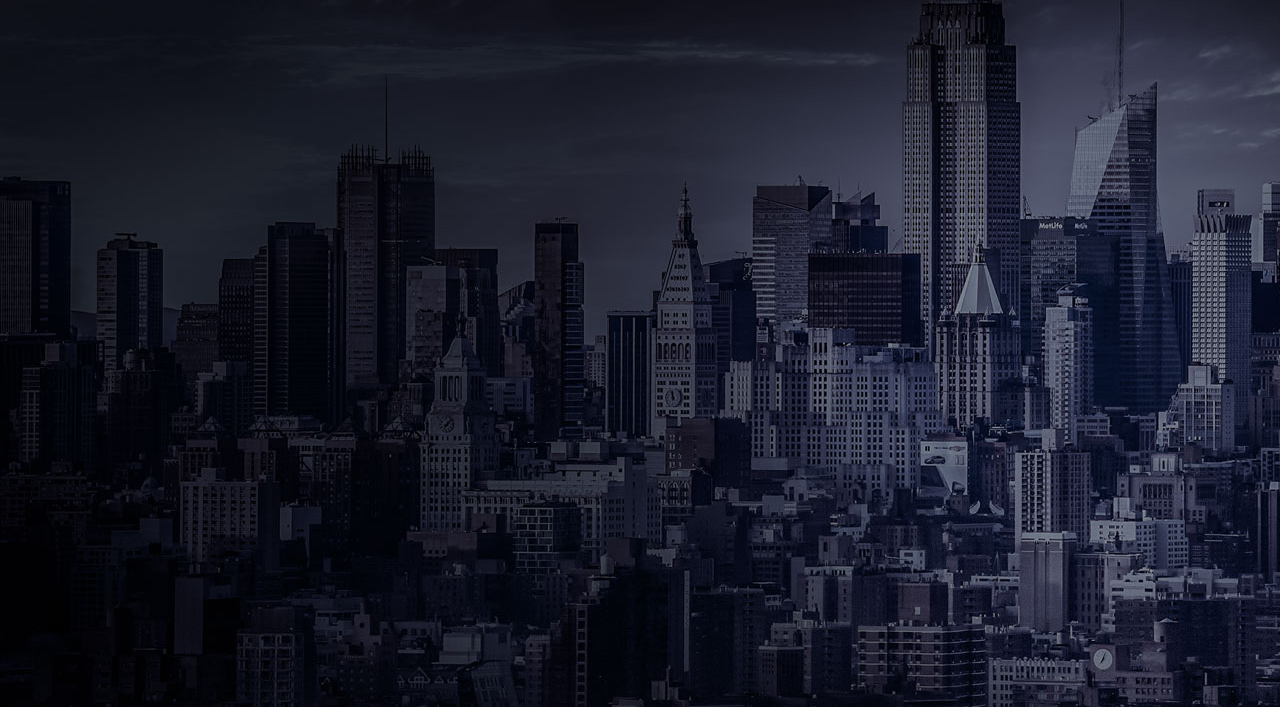
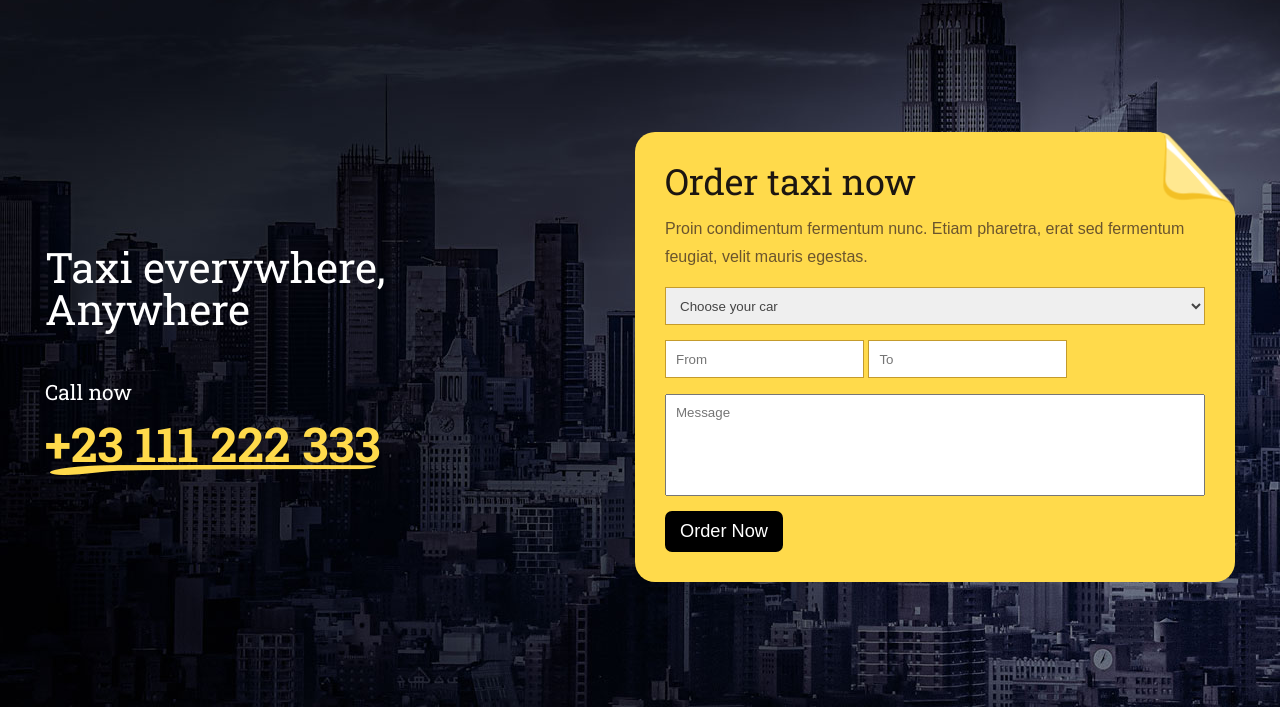
Before and after one commit to gokhanimen/taxi-landing-page, a plain HTML site: page index.html in a window 1280 px wide. Shown: the part 93-800 px from the top of the page. Drawn offline with Linux system fonts and the light colour scheme.

Commit message:
Show Case area has been created and new picture added.

```diff
--- a/css/style.css
+++ b/css/style.css
@@ -1,4 +1,4 @@
-@import url('https://fonts.googleapis.com/css2?family=Roboto+Slab:wght@200;400;500&display=swap');
+@import url('https://fonts.googleapis.com/css2?family=Roboto+Slab:wght@200;400;500;700&display=swap');
 
 * {
     margin: 0;
@@ -8,6 +8,7 @@
 
 body {
     font-family: 'Roboto Slab', serif;
+    font-weight: normal;
     background-image: url(./../img/home_taxi_header.jpg);
     background-repeat: no-repeat;
 }
@@ -65,3 +66,119 @@ body {
 .navigation-item a.-active{
     color: #ffda4b;
 }
+
+/* Show Case */
+
+/* Show Case İnfo */
+.show-case {
+    height: calc(100vh - 100px);
+    display: flex;
+    align-items: center;
+    justify-content: center;
+}
+
+.show-case-content {
+    display: flex;
+    height: 450px;
+    align-items: center;
+    justify-content: center;
+    user-select: none;
+}
+
+.show-case-info {
+    /* width: 50%; ya da flex: 1; kullanılır.*/
+    flex: 1;
+    margin-right: 50px;
+}
+
+.show-case-form {
+    /* width: 50%; ya da flex: 1; kullanılır.*/
+    flex: 1;
+}
+
+.show-case-title {
+    color: #fff;
+    font-size: 42px;
+    line-height: 42px;
+    font-weight: 400;
+    max-width: 70%;
+    padding-bottom: 50px;
+}
+
+.show-case-message {
+    font-size: 21px;
+    line-height: 25px;
+    color: #fff;
+    padding-bottom: 15px;
+}
+
+.show-case-number {
+    font-size: 48px;
+    line-height: 48px;
+    font-weight: 700;
+    color: #ffda4b;
+    text-decoration: none;
+    background: url(./../img/home_taxi_phone.png);
+    background-repeat: no-repeat;
+    background-position: 5px 100%;
+}
+
+/* Show Case Form */
+
+.show-case-form {
+    display: flex;
+    flex-direction: column;
+    justify-content:space-between ;
+    font-family: Arial, Helvetica, sans-serif;
+    color: #1c1611;
+    padding: 30px;
+    background-image: url(./../img/home_taxi_form_bg.png);
+    background-repeat: no-repeat;
+    background-size: 100%;
+    border-radius: 20px;
+    height: 100%;
+}
+
+.show-case-form-title {
+    font-size: 36px;
+    line-height: 38px;
+    font-weight: 400;
+    font-family:'Roboto Slab', serif ;
+}
+
+.show-case-form .-input {
+    height: 38px;
+    color: #444444;
+    border: 1px solid #c49b2c;
+    padding: 10px;
+}
+
+.-input:focus, textarea:focus {
+    background-color:  #f5e4b6;
+}
+
+.show-case-form-desc {
+    font-size: 16px;
+    line-height: 28px;
+    color: #6b552e;
+}
+
+.show-case-form .form-message {
+    height: 102px;
+    resize: none;
+    padding: 10px;
+    color:#444444 ;
+    font-family: Arial, Helvetica, sans-serif;
+}
+
+.form-submit-btn {
+    font-size: 18.2px;
+    background-color: black;
+    font-family: Arial, Helvetica, sans-serif;
+    color: #fff;
+    padding: 10px 15px;
+    align-self: flex-start;
+    border-radius:7px;
+    border: none;
+    cursor: pointer;
+}
--- a/index.html
+++ b/index.html
@@ -7,14 +7,15 @@
     <title>Taxi Landing Page</title>
 </head>
 <body>
+    <!-- Header -->
     <header class="header">
         <div class="container">
             <div class="content">
-                <a href="/" class="logo"><img src="./img/taxi.png" alt="Taksi Logo"></a>
+                <a href="#show-case" class="logo"><img src="./img/taxi.png" alt="Taksi Logo"></a>
                 <nav class="navigation">
                     <ul class="navigation-list">
                         <li class="navigation-item">
-                            <a class="-active" href="#">Order</a>
+                            <a class="-active" href="#show-case">Order</a>
                         </li>
                         <li class="navigation-item">
                             <a href="#">Standarts</a>
@@ -33,5 +34,41 @@
             </div>
         </div>
     </header>
+
+    <!-- Show Case -->
+    <section id="show-case" class="show-case">
+        <div class="container">
+            <div class="show-case-content">
+                <article class="show-case-info">
+                    <h1 class="show-case-title">Taxi everywhere, Anywhere</h1>
+                    <p class="show-case-message">Call now</p>
+                    <a class="show-case-number" href="tel:+23111222333">+23 111 222 333</a>
+                </article>
+
+                <form class="show-case-form" action="POST">
+                    <h3 class="show-case-form-title">Order taxi now</h3>
+
+                    <p class="show-case-form-desc">Proin condimentum fermentum nunc. Etiam pharetra, erat sed fermentum feugiat, velit mauris egestas.</p>
+
+                    <select class="choose-car -input" name="choose-car">
+                        <option value="Choose your car">Choose your car</option>
+                        <option value="Car 1">Car 1</option>
+                        <option value="Car 2">Car 2</option>
+                        <option value="Car 3">Car 3</option>
+                    </select>
+
+                    <div class="form-group">
+                        <input class="form-from -input" type="text" placeholder="From" required>
+
+                        <input class="form-to -input" type="text" placeholder="To" required>
+                    </div>
+
+                    <textarea name="form-message" class="form-message" placeholder="Message"></textarea>
+
+                    <input class="form-submit-btn" type="submit" value="Order Now">
+                </form>
+            </div>
+        </div>
+    </section>
 </body>
 </html>
```
Also changed, not shown: img/home_taxi_phone.png (added).
